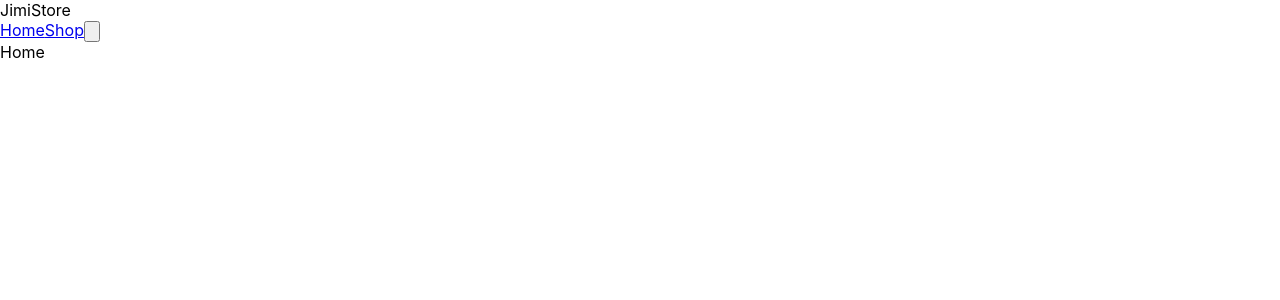
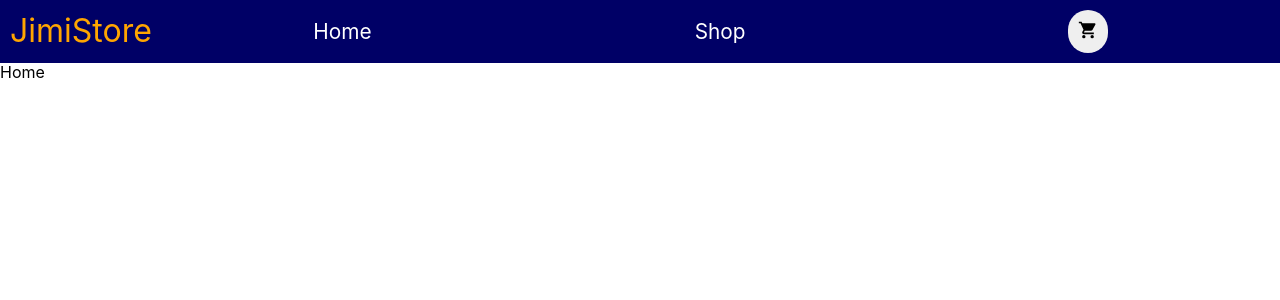
Before and after one commit to invisibleopey/shopping-cart, a React (Create React App) app: page / in a window 1280 px wide. Shown: the top 300 px of the page. Built offline with nearby package versions, Linux system fonts and the light colour scheme.

Commit message:
Import the modular sass files

```diff
--- a/src/style/index.scss
+++ b/src/style/index.scss
@@ -1,13 +1,14 @@
+@import 'resets', 'header', 'variables';
+
 body {
   margin: 0;
-  font-family: -apple-system, BlinkMacSystemFont, 'Segoe UI', 'Roboto', 'Oxygen',
-    'Ubuntu', 'Cantarell', 'Fira Sans', 'Droid Sans', 'Helvetica Neue',
-    sans-serif;
+  padding: 0;
+  font-family: -apple-system, BlinkMacSystemFont, 'Segoe UI', 'Roboto', 'Oxygen', 'Ubuntu',
+    'Cantarell', 'Fira Sans', 'Droid Sans', 'Helvetica Neue', sans-serif;
   -webkit-font-smoothing: antialiased;
   -moz-osx-font-smoothing: grayscale;
 }
 
 code {
-  font-family: source-code-pro, Menlo, Monaco, Consolas, 'Courier New',
-    monospace;
+  font-family: source-code-pro, Menlo, Monaco, Consolas, 'Courier New', monospace;
 }
```
